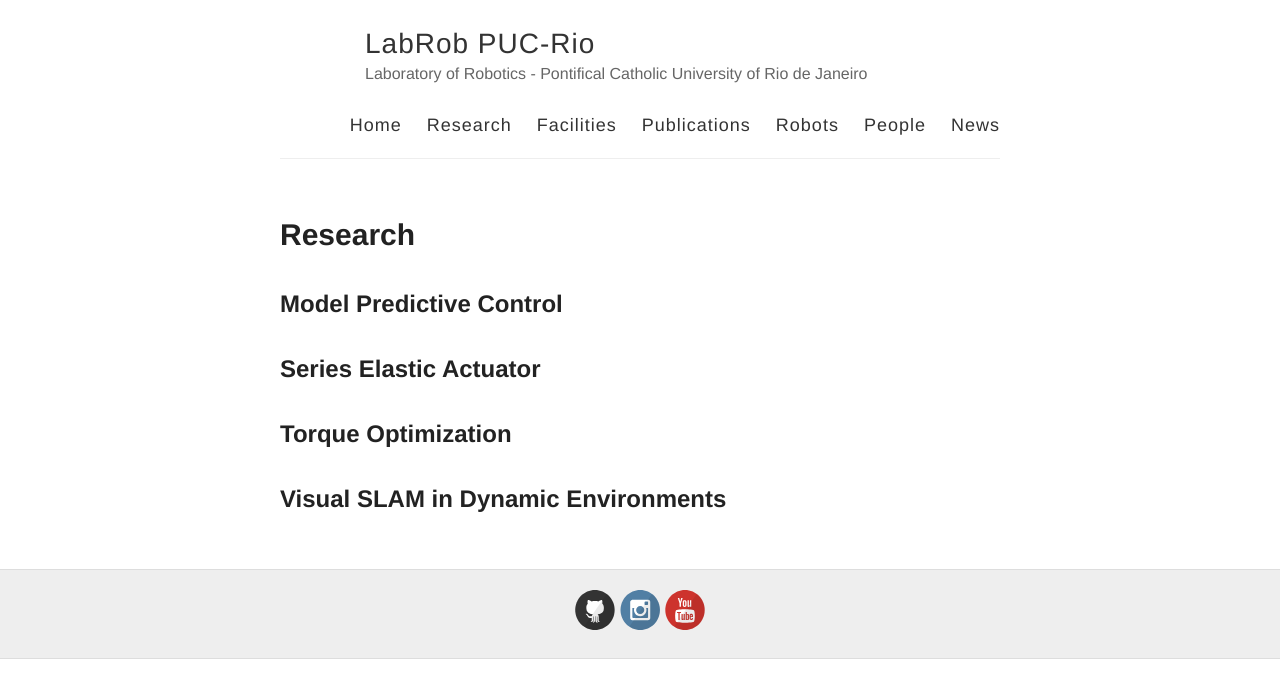
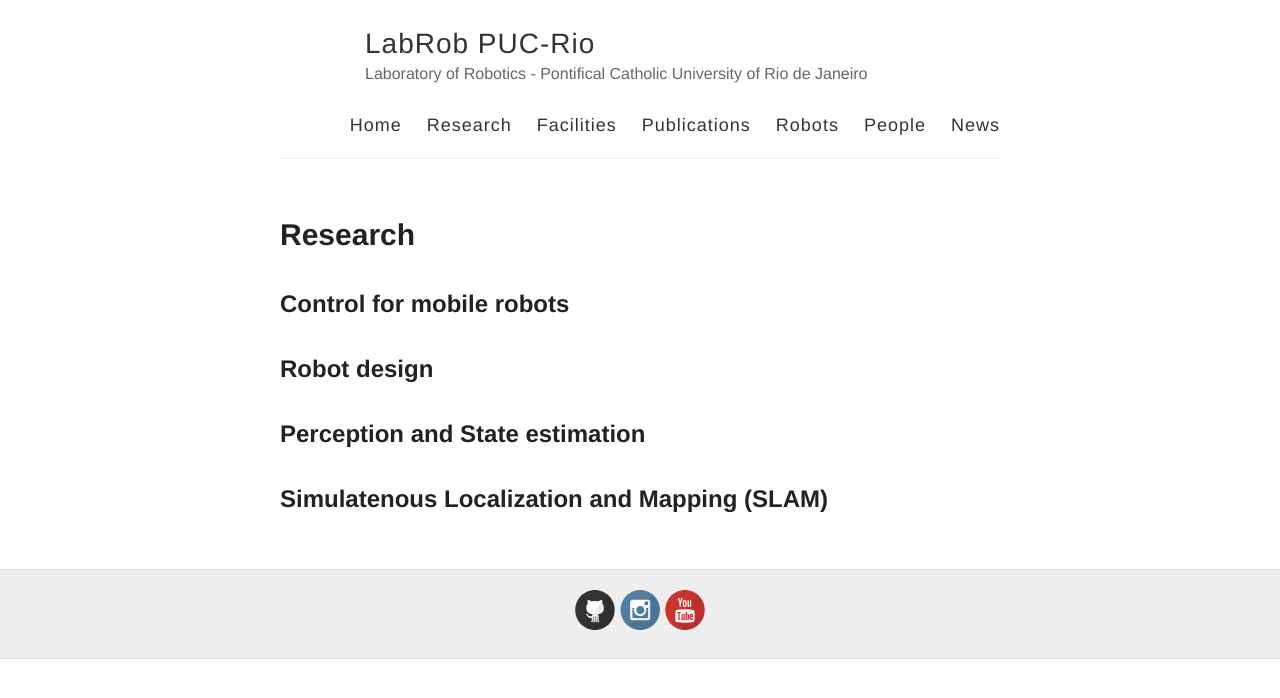
Before and after one commit to labrobpuc/labrobpuc.github.io, a Jekyll site: the page built from research.md, in a window 1280 px wide. Shown: the top 698 px of the page. Built offline with Jekyll 4.4.1, drawn with Linux system fonts in a browser that asks for light colours.

Commit message:
Update research.md

```diff
--- a/research.md
+++ b/research.md
@@ -4,10 +4,10 @@ title: Research
 permalink: /research/
 ---
 
-## Model Predictive Control
+## Control for mobile robots
 
-## Series Elastic Actuator
+## Robot design
 
-## Torque Optimization
+## Perception and State estimation
 
-## Visual SLAM in Dynamic Environments
+## Simulatenous Localization and Mapping (SLAM)
```
